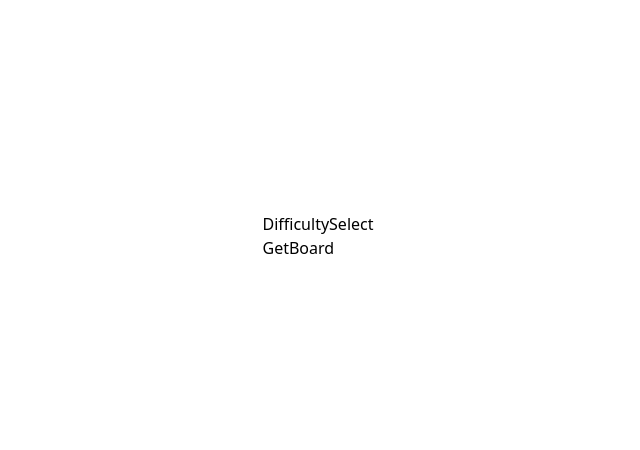
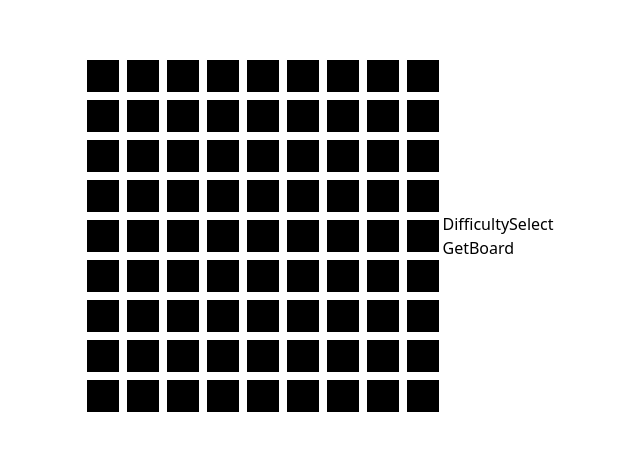
Before and after one commit to mylkner/SudokuApp, a React (Vite) app in the folder client/: page / in a window 1280 px wide. Shown: the part 164-614 px from the top of the page, without its empty margins (322-962 px from the left). Built offline with nearby package versions, Linux system fonts and the light colour scheme.

Commit message:
changed way board is rendered and updated

```diff
--- a/client/src/App.tsx
+++ b/client/src/App.tsx
@@ -10,7 +10,7 @@ const App = () => {
     const [difficulty, setDifficulty] = useState<Difficulties>(
         difficulties.Medium
     );
-    const [board, setBoard] = useState<string | undefined>();
+    const [board, setBoard] = useState<string>("");
 
     const { mutate, isError, isPending, error } = useMutation<
         string,
@@ -28,28 +28,22 @@ const App = () => {
         onSuccess: (data) => setBoard(data),
     });
 
-    const boardMatrix: string[][] = board
-        ? Array.from({ length: 9 }, (_, i) =>
-              board.slice(i * 9, (i + 1) * 9).split("")
-          )
-        : [];
+    const updateBoard = (index: number, value: string): void => {
+        const newBoard = board.slice(0, index) + value + board.slice(index + 1);
+        setBoard(newBoard);
+    };
 
     return (
         <div className="w-full h-screen flex items-center justify-center">
             <div className="grid grid-cols-9 grid-rows-9 w-fit">
-                {boardMatrix.map((row: string[], rowI) =>
-                    row.map((_, colI) => (
-                        <SudokuCell
-                            key={rowI * 9 + colI}
-                            index={rowI * 9 + colI}
-                            value={
-                                boardMatrix[rowI][colI] == "."
-                                    ? ""
-                                    : boardMatrix[rowI][colI]
-                            }
-                        />
-                    ))
-                )}
+                {Array.from({ length: 81 }, (_, i) => (
+                    <SudokuCell
+                        key={i}
+                        index={i}
+                        value={board[i] === "." ? "" : board[i] || ""}
+                        updateBoard={updateBoard}
+                    />
+                ))}
             </div>
             <div>
                 <DifficultySelect setDifficulty={setDifficulty} />
```
